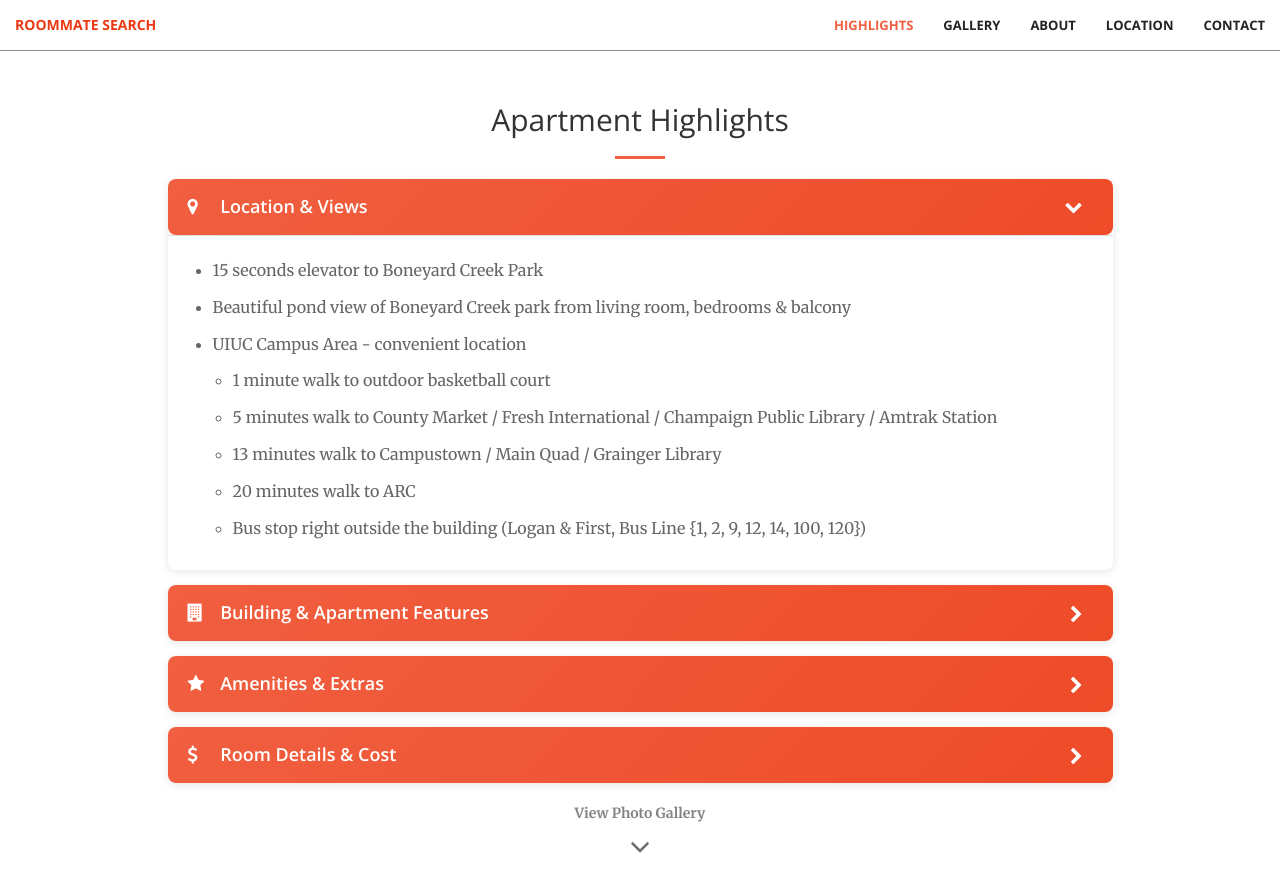
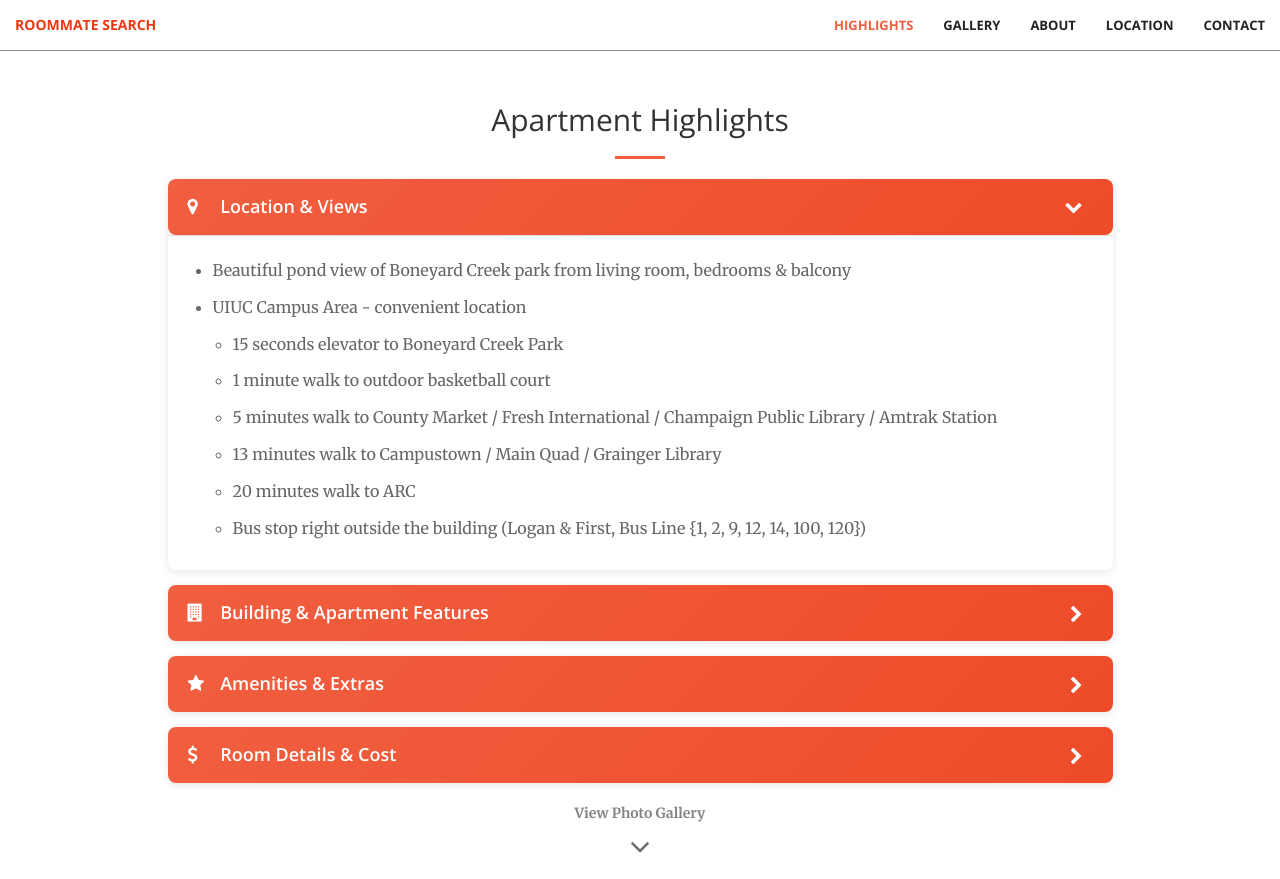
Before and after one commit to Xiaocong-Yang/roommate-info, a Jekyll site: the page built from index.html, in a window 1280 px wide and 900 px high, scrolled down 897 px, cut to the strip 0-879 px from the top of the window. Built offline with Jekyll 4.4.1, drawn with Linux system fonts in a browser that asks for light colours; part of the change alters nothing that is shown.

```diff
--- a/_includes/services.html
+++ b/_includes/services.html
@@ -24,10 +24,10 @@
             <div id="collapse-location" class="panel-collapse collapse in" role="tabpanel" aria-labelledby="heading-location">
               <div class="panel-body">
                 <ul>
-                  <li>15 seconds elevator to Boneyard Creek Park</li>
                   <li>Beautiful pond view of Boneyard Creek park from living room, bedrooms & balcony</li>
                   <li>UIUC Campus Area - convenient location</li>
                   <ul>
+                    <li>15 seconds elevator to Boneyard Creek Park</li>
                     <li>1 minute walk to outdoor basketball court</li>
                     <li>5 minutes walk to County Market / Fresh International / Champaign Public Library / Amtrak Station</li>
                     <li>13 minutes walk to Campustown / Main Quad / Grainger Library</li>
```
